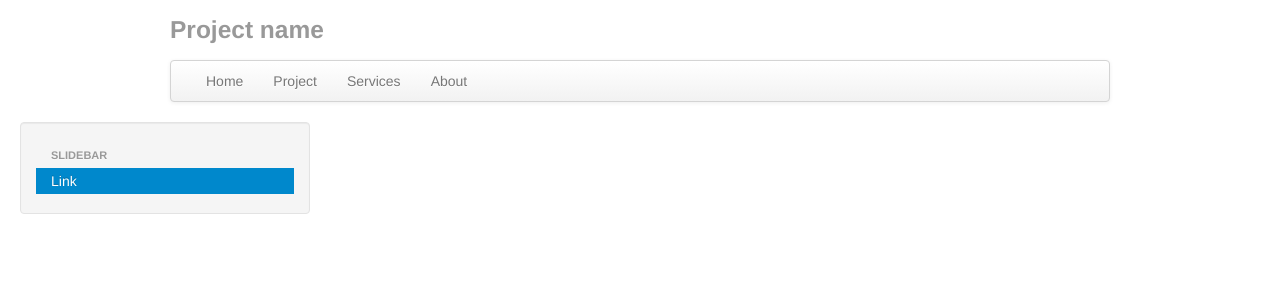
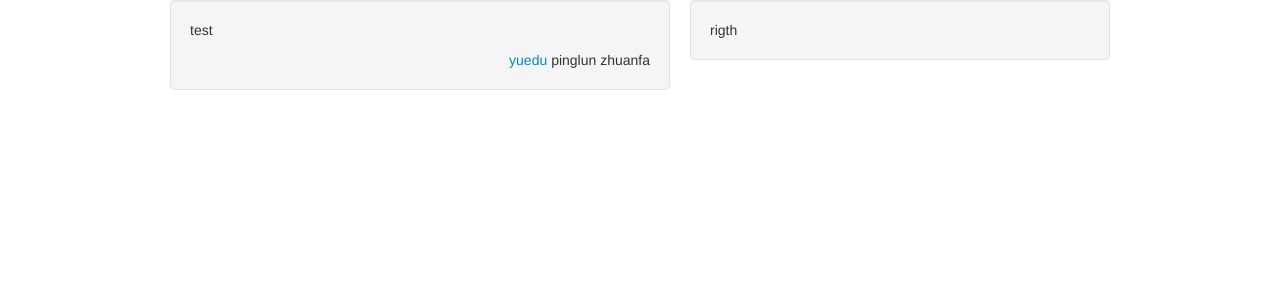
Before and after one commit to waklin/django_mysite, a Django app: page /blog/bs_flow/ in a window 1280 px wide. Shown: the top 300 px of the page. Run offline with Django 3.2, Linux system fonts and the light colour scheme; parts of the project's set-up code (start-up, migrations or seed data) failed here and were passed over; some libraries are stand-ins or nearby versions.

Commit message:
improve blog.index

```diff
--- a/blog/static/blog/style.css
+++ b/blog/static/blog/style.css
@@ -2,3 +2,7 @@
     color: green;
     background: gray;
 }
+
+#post-info {
+    text-align:right;
+}
--- a/blog/templates/blog/bs_flow.html
+++ b/blog/templates/blog/bs_flow.html
@@ -8,48 +8,24 @@
 <!-- Bootstrap -->
 {% load staticfiles %}
 <link href="{% static 'blog/bootstrap/css/bootstrap.min.css' %}" rel="stylesheet" media="screen">
+<link href="{% static 'blog/style.css' %}" rel="stylesheet" type="text/css">
 <script src="{% static 'blog/bootstrap/js/bootstrap.min.js' }%"></script>
 </head>
 <body>
-<div class="container">
-    <div class="masthead">
-        <h3 class="muted">Project name</h1>
-        <div class="navbar">
-            <div class="navbar-inner">
-                <div class="container">
-                    <ul class="nav">
-                        <li>
-                            <a href="#">Home</a>
-                        </li>
-                        <li>
-                            <a href="#">Project</a>
-                        </li>
-                        <li>
-                            <a href="#">Services</a>
-                        </li>
-                        <li>
-                            <a href="#">About</a>
-                        </li>
-                    </ul>
-                </div>
+    <div class="container">
+        <div class="row">
+            <div class="well span6">
+            <p>test</p>
+            <div id="post-info">
+                <a href="#">yuedu</a>
+                <span>pinglun</span>
+                <span>zhuanfa</span>
+            </div>
+            </div>
+            <div class="well span5">
+            rigth
             </div>
         </div>
     </div>
-</div>
-    <div class="container-fluid">
-        <div class="row-fluid">
-            <div class="span3">
-                <div class="well nav-list">
-                    <ul class="nav nav-list">
-                        <li class="nav-header">Slidebar</li>
-                        <li class="active">
-                            <a href="#">Link</a>
-                        </li>
-                </div>
-            </div>
-            <div class="span=9">
-            </div>
-        </div>
-    <div>
 </body>
 </html>
```
Also changed, not shown: blog/templates/blog/index.html (+43 -8 lines), 1 other file.
